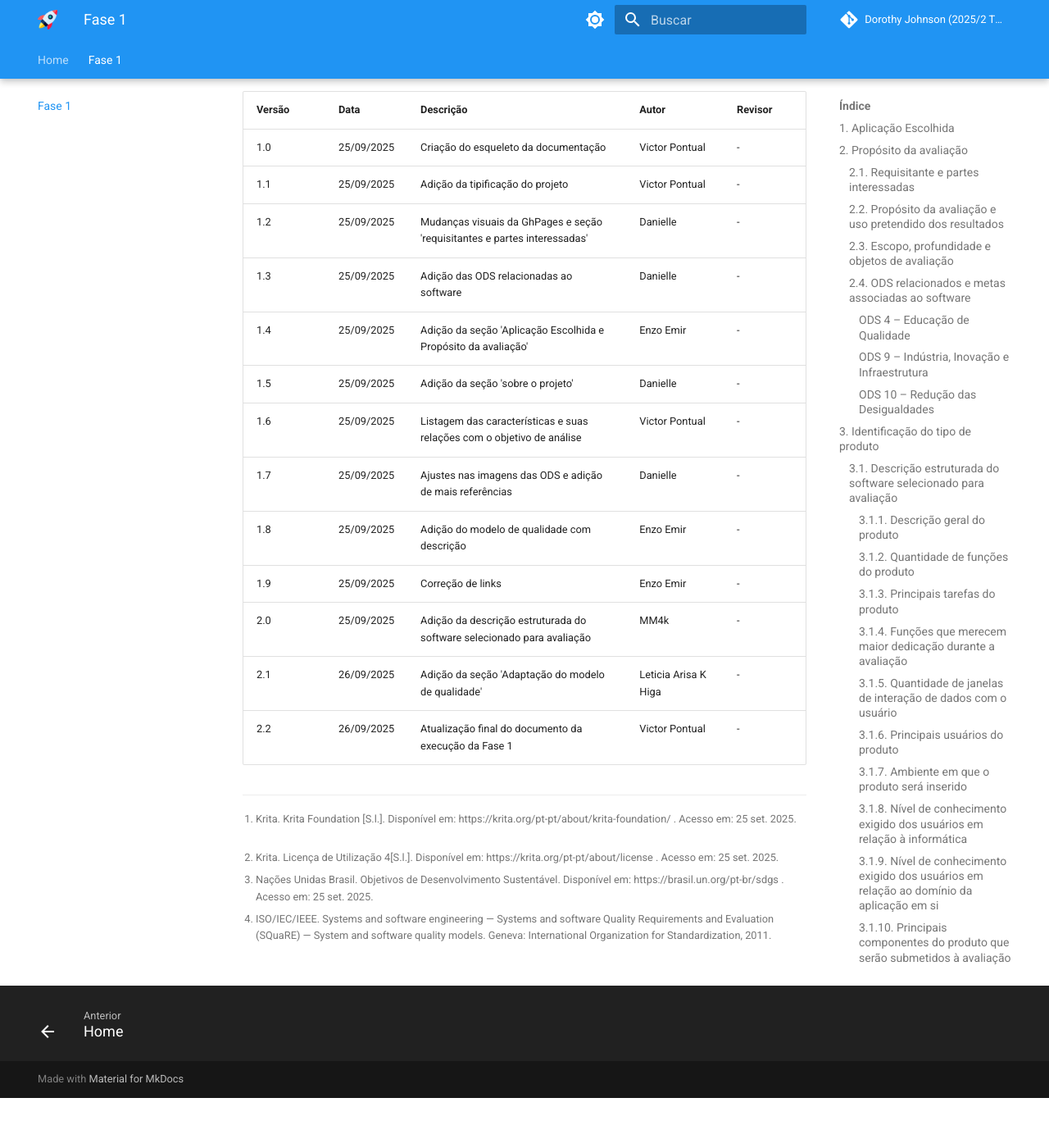
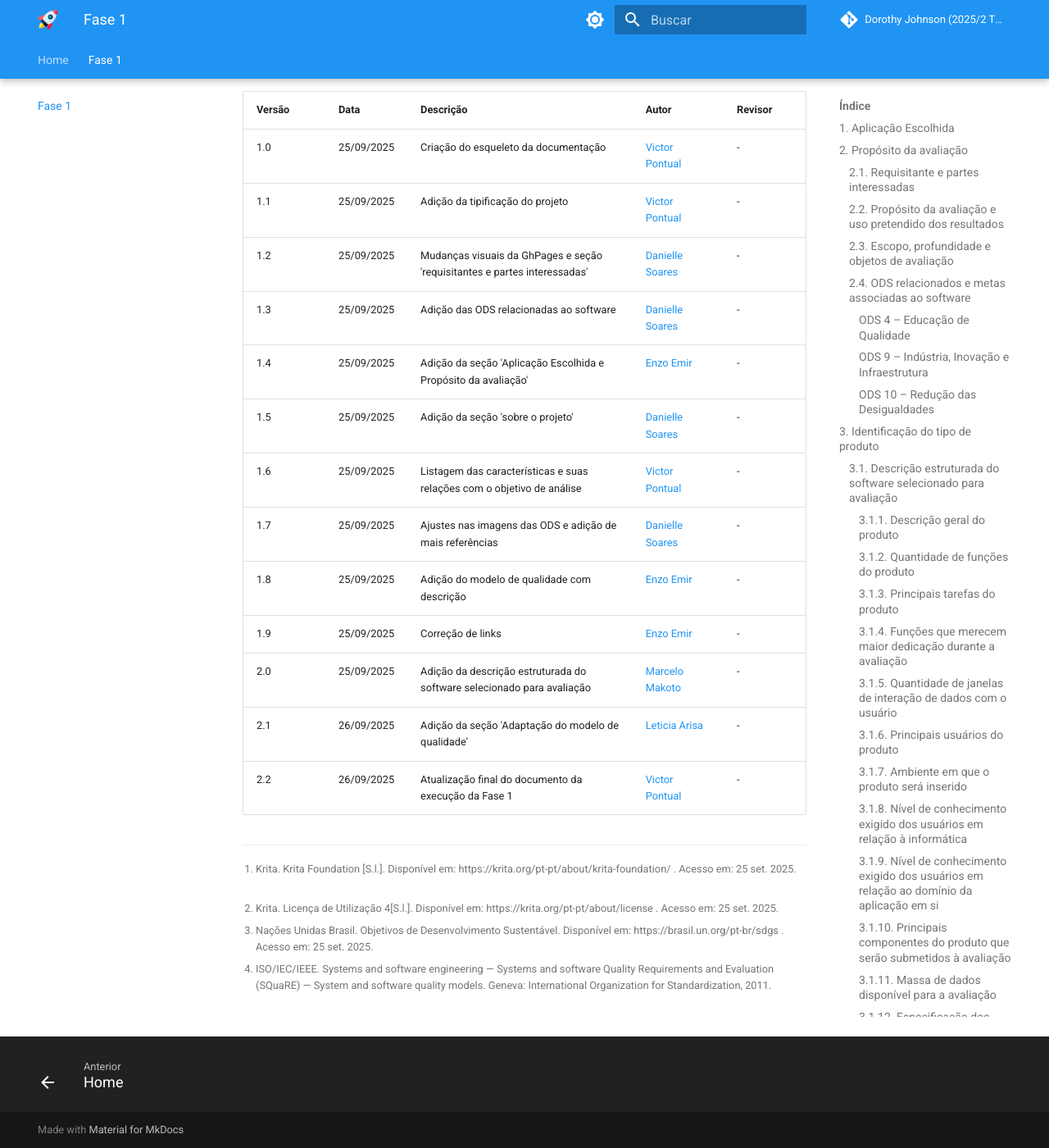
Before and after one commit to FCTE-Qualidade-de-Software-1/2025-2_T02_DOROTHY-JOHNSON, an MkDocs documentation site: the page built from docs/fase1/execucaoFase1.md, in a window 1280 px wide and 1400 px high, scrolled down 13474 px. Shown: the whole window at 82% size. Built offline with MkDocs 1.6.1 and Material for MkDocs 9.7.7, drawn with Linux system fonts in a browser that asks for light colours; comment, search, counter and statistics services are not loaded; before the commit the page ends 14813 px from its top, so only the background shows below that.

Commit message:
fix: correção de nomes e links

```diff
--- a/docs/fase1/execucaoFase1.md
+++ b/docs/fase1/execucaoFase1.md
@@ -437,16 +437,16 @@
 
 | Versão | Data | Descrição | Autor | Revisor |
 | -- | -- | -- | -- | -- |
-| 1.0 | 25/09/2025 | Criação do esqueleto da documentação | Victor Pontual | - |
-| 1.1 | 25/09/2025 | Adição da tipificação do projeto | Victor Pontual | - |
-| 1.2 | 25/09/2025 | Mudanças visuais da GhPages e seção 'requisitantes e partes interessadas' | Danielle | - |
-| 1.3 | 25/09/2025 | Adição das ODS relacionadas ao software | Danielle | - |
-| 1.4 | 25/09/2025 | Adição da seção 'Aplicação Escolhida e Propósito da avaliação' | Enzo Emir | - |
-| 1.5 | 25/09/2025 | Adição da seção 'sobre o projeto' | Danielle | - |
-| 1.6 | 25/09/2025 | Listagem das características e suas relações com o objetivo de análise | Victor Pontual | - |
-| 1.7 | 25/09/2025 | Ajustes nas imagens das ODS e adição de mais referências | Danielle | - |
-| 1.8 | 25/09/2025 | Adição do modelo de qualidade com descrição | Enzo Emir | - |
-| 1.9 | 25/09/2025 | Correção de links | Enzo Emir | - |
-| 2.0 | 25/09/2025 | Adição da descrição estruturada do software selecionado para avaliação | MM4k | - |
-| 2.1 | 26/09/2025 | Adição da seção 'Adaptação do modelo de qualidade' | Leticia Arisa K Higa | - |
-| 2.2 | 26/09/2025 | Atualização final do documento da execução da Fase 1 | Victor Pontual | - |
+| 1.0 | 25/09/2025 | Criação do esqueleto da documentação | [Victor Pontual](VictorPontual) | - |
+| 1.1 | 25/09/2025 | Adição da tipificação do projeto | [Victor Pontual](VictorPontual) | - |
+| 1.2 | 25/09/2025 | Mudanças visuais da GhPages e seção 'requisitantes e partes interessadas' | [Danielle Soares](danielle-soaress) | - |
+| 1.3 | 25/09/2025 | Adição das ODS relacionadas ao software | [Danielle Soares](danielle-soaress) | - |
+| 1.4 | 25/09/2025 | Adição da seção 'Aplicação Escolhida e Propósito da avaliação' | [Enzo Emir](EnzoEmir) | - |
+| 1.5 | 25/09/2025 | Adição da seção 'sobre o projeto' | [Danielle Soares](danielle-soaress) | - |
+| 1.6 | 25/09/2025 | Listagem das características e suas relações com o objetivo de análise | [Victor Pontual](VictorPontual) | - |
+| 1.7 | 25/09/2025 | Ajustes nas imagens das ODS e adição de mais referências | [Danielle Soares](danielle-soaress) | - |
+| 1.8 | 25/09/2025 | Adição do modelo de qualidade com descrição | [Enzo Emir](EnzoEmir) | - |
+| 1.9 | 25/09/2025 | Correção de links | [Enzo Emir](EnzoEmir) | - |
+| 2.0 | 25/09/2025 | Adição da descrição estruturada do software selecionado para avaliação | [Marcelo Makoto](MM4k) | - |
+| 2.1 | 26/09/2025 | Adição da seção 'Adaptação do modelo de qualidade' | [Leticia Arisa](Leticia-Arisa-K-Higa) | - |
+| 2.2 | 26/09/2025 | Atualização final do documento da execução da Fase 1 | [Victor Pontual](VictorPontual) | - |
```
